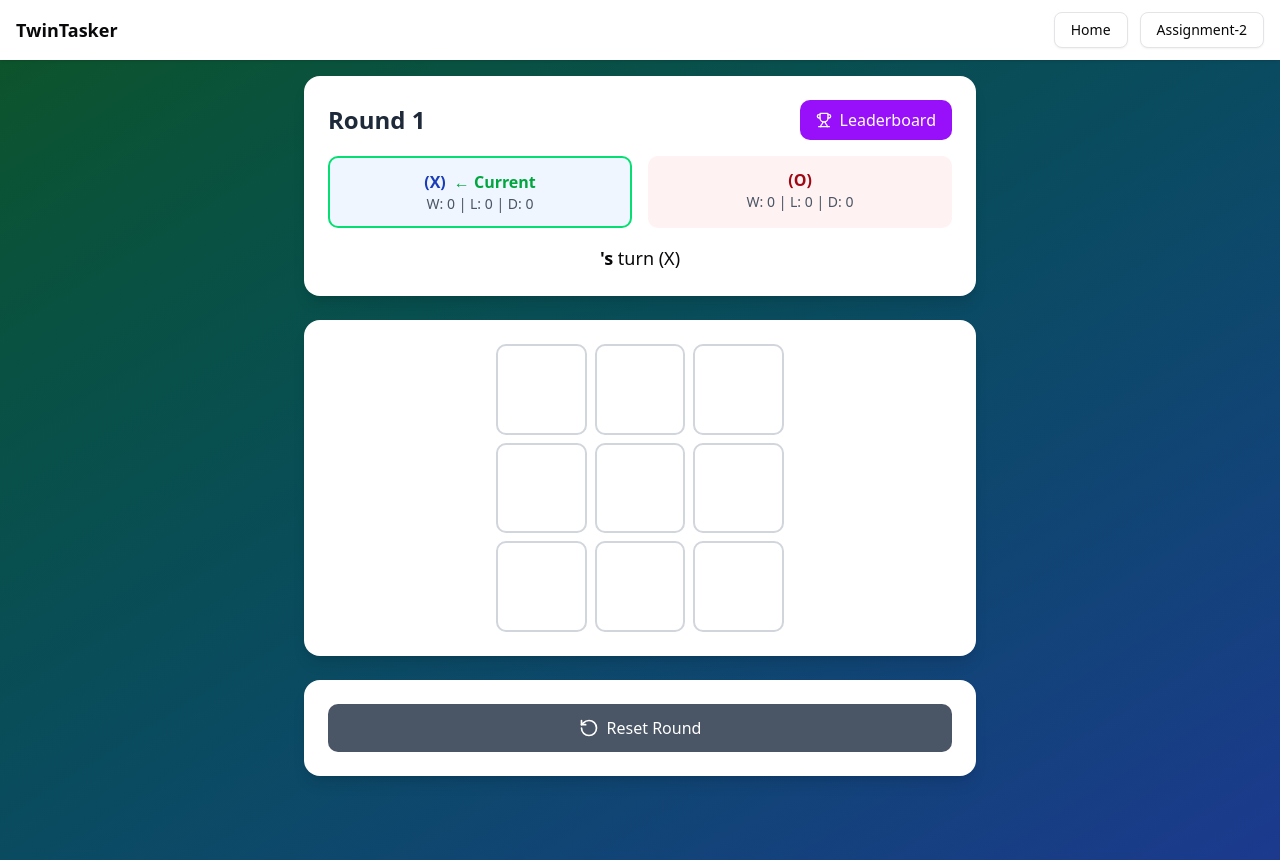
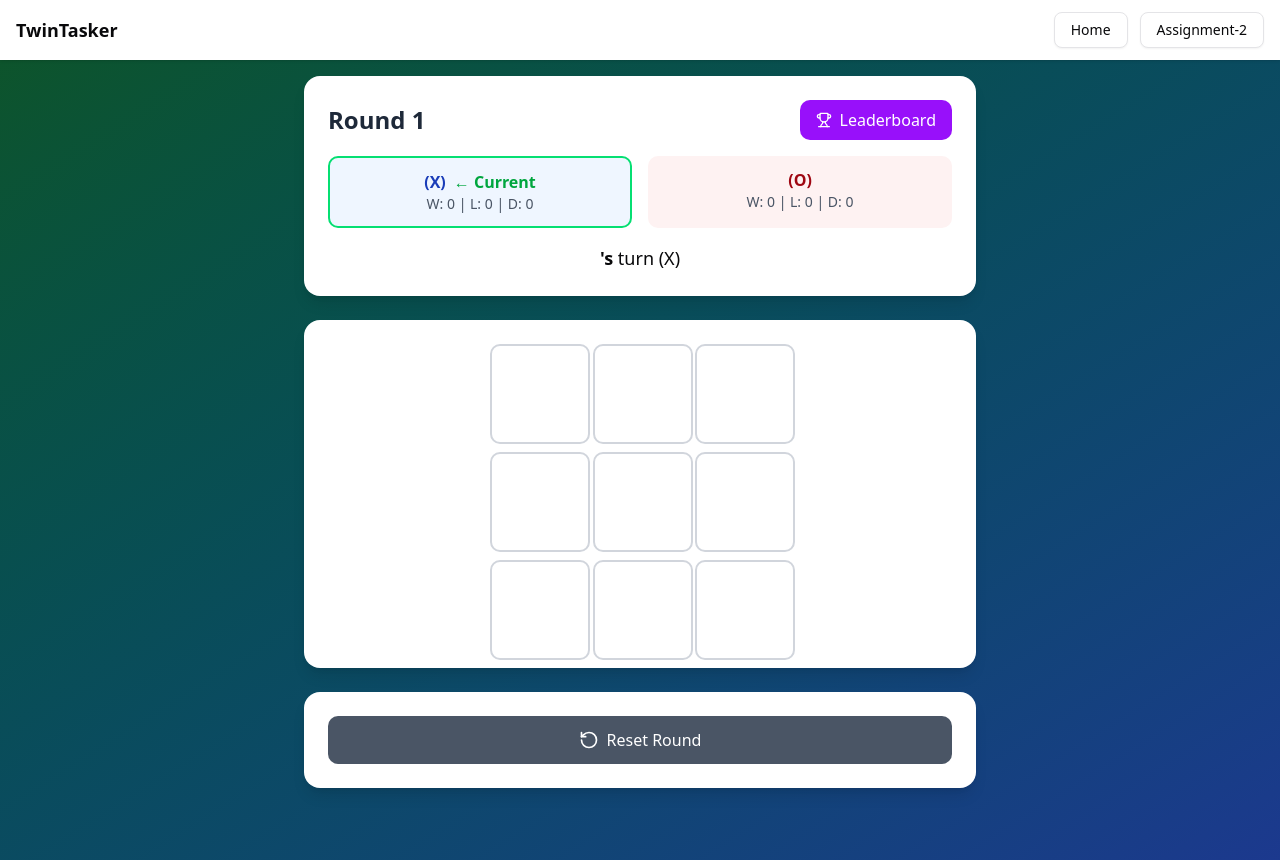
Before and after one commit to ashikbhuyan17/twin-tasker, a Next.js app: page /assignment-1/tic-tac-toe/game in a window 1280 px wide. Built offline with nearby package versions, Linux system fonts and the light colour scheme.

Commit message:
final: done project

```diff
--- a/app/assignment-1/_components/pages/GamePage.tsx
+++ b/app/assignment-1/_components/pages/GamePage.tsx
@@ -17,7 +17,6 @@ const GamePage: React.FC = () => {
   const currentView = useAppSelector((state) => state.view.currentView);
 
   useEffect(() => {
-    console.log('🚀 ~ GamePage ~ gameState.gamePhase :', gameState.gamePhase);
     if (gameState.gamePhase === 'playing') {
       const isGameComplete = checkGameComplete(
         gameState.players.X,
--- a/app/assignment-1/_components/pages/LeaderboardPage.tsx
+++ b/app/assignment-1/_components/pages/LeaderboardPage.tsx
@@ -2,7 +2,7 @@
 import React from 'react';
 import { Trophy, Home, RotateCcw } from 'lucide-react';
 import { useAppSelector, useAppDispatch } from '@/store/hooks';
-import { clearLeaderboard } from '@/store/gameSlice';
+import { clearLeaderboard, restartMatch } from '@/store/gameSlice';
 import { setView } from '@/store/viewSlice';
 import { useRouter } from 'next/navigation';
 
@@ -20,6 +20,9 @@ const LeaderboardPage: React.FC = () => {
 
   const handleClearLeaderboard = () => {
     dispatch(clearLeaderboard());
+    dispatch(restartMatch());
+    dispatch(setView('game'));
+    router.push('game');
   };
 
   return (
--- a/app/assignment-1/_components/ui/GameBoard.tsx
+++ b/app/assignment-1/_components/ui/GameBoard.tsx
@@ -6,19 +6,27 @@ interface GameBoardProps {
   winner: string | null;
 }
 
-const GameBoard: React.FC<GameBoardProps> = ({ board, onCellClick, winner }) => {
+const GameBoard: React.FC<GameBoardProps> = ({
+  board,
+  onCellClick,
+  winner,
+}) => {
   return (
-    <div className="grid grid-cols-3 gap-2 w-72 h-72 mx-auto">
+    <div className="grid grid-cols-3 gap-2 w-[300px] h-[300px] mx-auto">
       {board.map((cell, index) => (
         <button
           key={index}
           onClick={() => onCellClick(index)}
           disabled={cell !== null || winner !== null}
           className={`
-            w-full h-full border-2 border-gray-300 rounded-lg
+            w-[100px] h-[100px] border-2 border-gray-300 rounded-lg
             flex items-center justify-center text-4xl font-bold
             transition-all duration-200 hover:bg-gray-50
-            ${cell !== null || winner !== null ? 'cursor-not-allowed' : 'cursor-pointer hover:border-blue-400'}
+            ${
+              cell !== null || winner !== null
+                ? 'cursor-not-allowed'
+                : 'cursor-pointer hover:border-blue-400'
+            }
             ${cell === 'X' ? 'text-blue-600' : 'text-red-600'}
           `}
         >
```
